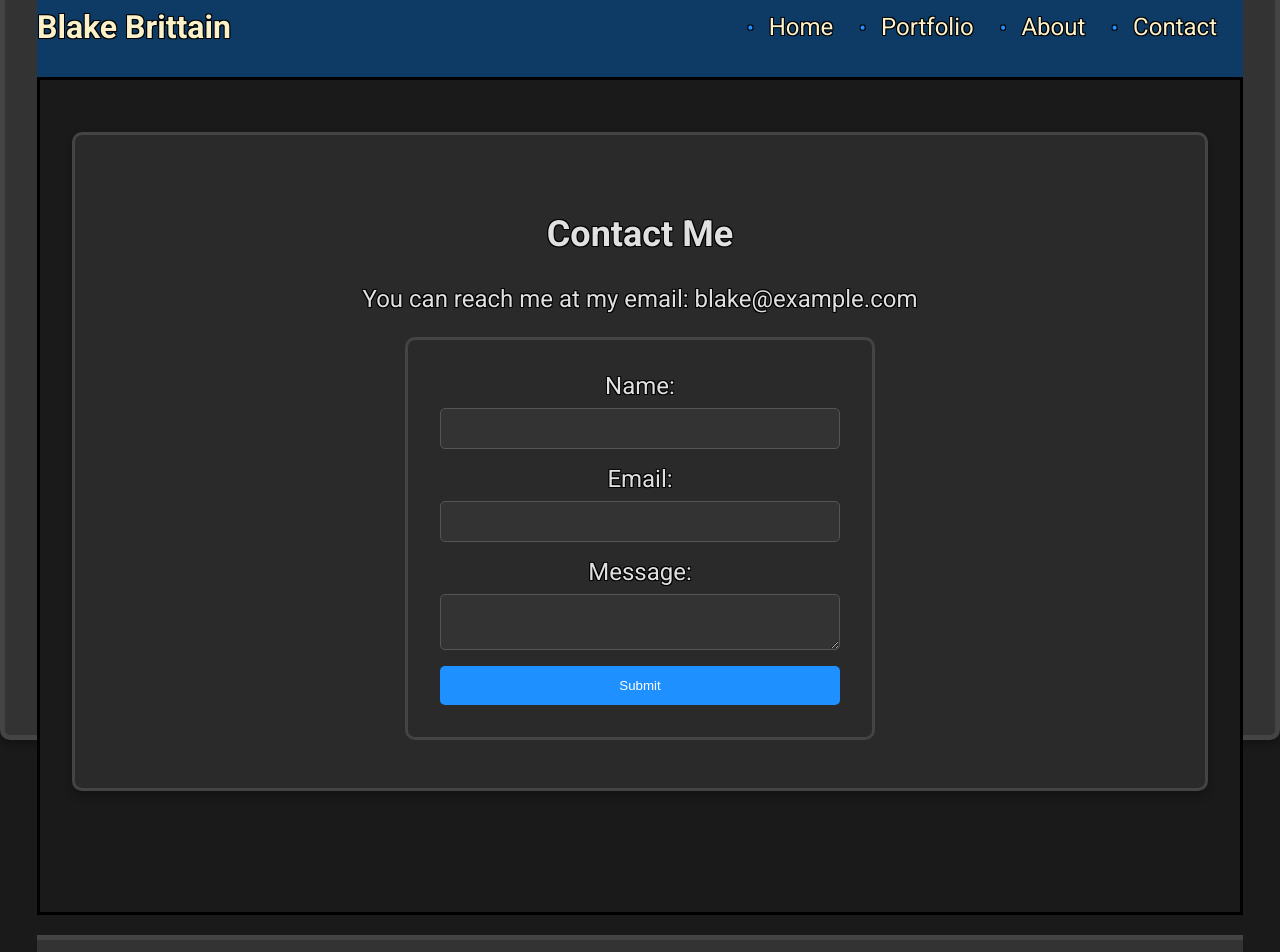
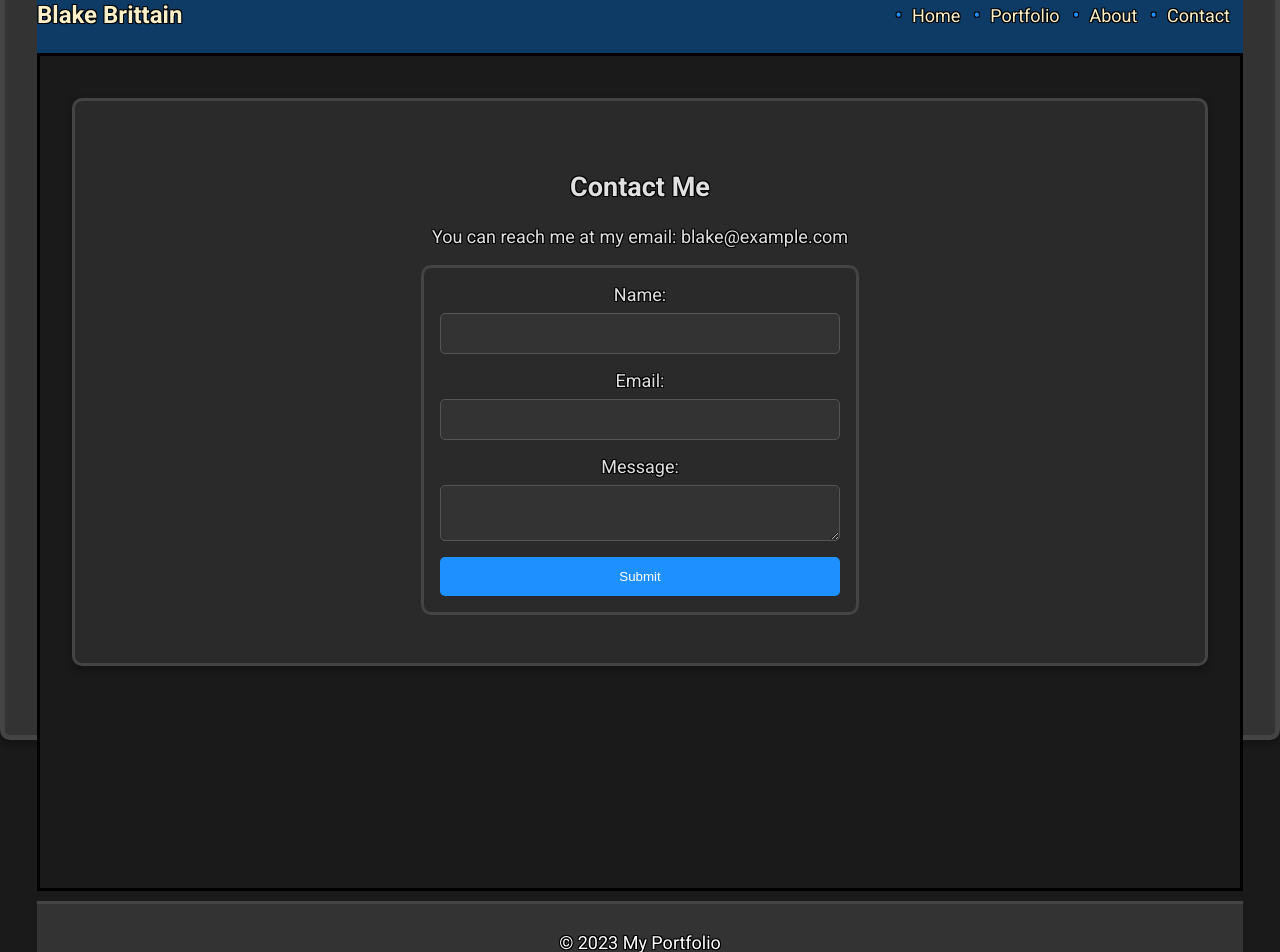
Before and after one commit to Blakenb/React-portfolio, a React (Vite) app: page /contact in a window 1280 px wide. Shown: the part 60-1012 px from the top of the page. Built offline with nearby package versions, Linux system fonts and the light colour scheme.

Commit message:
modified the CSS

```diff
--- a/src/App.css
+++ b/src/App.css
@@ -42,11 +42,11 @@ header, footer {
 
 header h1 {
   margin: 0;
-  font-size: 2rem; /* Adjust the font size as needed */
+  font-size: 1.5rem; /* Adjust the font size for mobile */
 }
 
 main {
-  padding: 2rem;
+  padding: 1rem;
   height: calc(100vh - 2rem); /* Adjust height to fill the remaining space */
   border: 3px solid #000; /* Bold black border */
   background-color: #1a1a1a; /* Dark background */
@@ -54,12 +54,12 @@ main {
 
 /* Common section styles */
 .section {
-  padding: 2rem;
+  padding: 1rem;
   background-color: #2a2a2a; /* Slightly lighter dark background */
   color: #e0e0e0; /* Light text color */
   border: 3px solid #444; /* Dark grey border */
   border-radius: 10px; /* Rounded corners */
-  margin-bottom: 2rem;
+  margin-bottom: 1rem;
   box-shadow: 0 4px 8px rgba(0, 0, 0, 0.3); /* Stronger shadow */
 }
 
@@ -91,7 +91,7 @@ main {
 
 .card {
   margin: 0; /* Remove margin */
-  padding: 2rem;
+  padding: 1rem;
   border: 5px solid #000; /* Black border */
   border-radius: 10px; /* Rounded corners */
   width: 100%; /* Full width */
@@ -121,7 +121,7 @@ main {
 a {
   color: #1e90ff; /* Dodger blue for links */
   text-decoration: none;
-  font-size: 22px; /* Increase link font size */
+  font-size: 18px; /* Adjust link font size for mobile */
 }
 
 a:hover {
@@ -129,26 +129,26 @@ a:hover {
 }
 
 .about-me a {
-  font-size: 32px; /* Increase GitHub link font size */
+  font-size: 24px; /* Adjust GitHub link font size for mobile */
 }
 
 section {
-  margin: 20px 0;
-  padding: 20px;
+  margin: 10px 0;
+  padding: 10px;
   background-color: #2a2a2a; /* Darker section background */
-  border: 5px solid #444; /* Dark grey border */
+  border: 3px solid #444; /* Dark grey border */
   border-radius: 10px; /* Rounded corners */
-  font-size: 24px; /* Section font size */
+  font-size: 18px; /* Adjust section font size for mobile */
 }
 
 footer {
-  margin-top: 20px;
+  margin-top: 10px;
   padding: 10px;
   background-color: #333;
   color: white;
   text-align: center;
-  border-top: 5px solid #444; /* Dark grey border */
-  font-size: 22px; /* Increase footer font size */
+  border-top: 3px solid #444; /* Dark grey border */
+  font-size: 18px; /* Adjust footer font size for mobile */
 }
 
 ul {
@@ -158,7 +158,7 @@ ul {
 
 ul li {
   display: inline; /* Display list items inline */
-  margin-right: 10px; /* Reduce space between items */
+  margin-right: 5px; /* Reduce space between items */
 }
 
 ul li::before {
@@ -168,14 +168,14 @@ ul li::before {
 }
 
 nav {
-  margin: 20px 0;
+  margin: 10px 0;
 }
 
 nav a {
-  margin: 0 10px;
+  margin: 0 5px;
   color: #1e90ff; /* Light text color */
   text-decoration: none;
-  font-size: 24px; /* Increase link font size */
+  font-size: 18px; /* Adjust link font size for mobile */
 }
 
 nav a:hover {
@@ -191,7 +191,7 @@ nav ul {
 }
 
 nav ul li {
-  margin-right: 1rem;
+  margin-right: 0.5rem;
 }
 
 nav ul li a {
@@ -228,11 +228,11 @@ form {
   display: flex;
   flex-direction: column;
   gap: 1rem;
-  max-width: 400px;
+  max-width: 100%; /* Full width for mobile */
   margin: 0 auto;
   border: 3px solid #444; /* Dark grey border */
   background-color: #2a2a2a; /* Dark background */
-  padding: 2rem;
+  padding: 1rem; /* Adjust padding for mobile */
   border-radius: 10px; /* Rounded corners */
 }
 
@@ -271,10 +271,10 @@ form button:hover {
 .portfolio {
   background-color: #2a2a2a; /* Slightly lighter dark background */
   color: #e0e0e0; /* Light text color */
-  padding: 2rem;
+  padding: 1rem; /* Adjust padding for mobile */
   border-radius: 10px;
-  margin: 2rem auto;
-  max-width: 600px; /* Limit the width */
+  margin: 1rem auto;
+  max-width: 100%; /* Full width for mobile */
   box-shadow: 0 4px 8px rgba(0, 0, 0, 0.3); /* Stronger shadow */
 }
 
@@ -297,7 +297,7 @@ form button:hover {
 }
 
 .portfolio {
-  padding: 2rem;
+  padding: 1rem;
   background-color: #1a1a1a; /* Match the dark background */
   color: #e0e0e0; /* Match the light text color */
 }
@@ -310,7 +310,7 @@ form button:hover {
   font-weight: bold;
   color: #b0b0b0; /* Slightly darker grey text color */
   margin-right: auto; /* Pushes the name to the left */
-  font-size: 2.5rem; /* Increase font size */
+  font-size: 1.5rem; /* Adjust font size for mobile */
   margin-left: 0; /* Ensure it is aligned to the left */
   text-shadow: 2px 2px 0 #000; /* Bold black text shadow */
 }
@@ -339,11 +339,11 @@ form button:hover {
   background-color: #2a2a2a; /* Dark background */
   color: #e0e0e0; /* Light text color */
   font-family: Arial, sans-serif;
-  font-size: 18px; /* Base font size */
+  font-size: 16px; /* Adjust base font size for mobile */
   padding: 1rem; /* Add padding */
   border-radius: 10px; /* Rounded corners */
   margin: 1rem auto; /* Center the section with margin */
-  max-width: 80%; /* Limit the width */
+  max-width: 100%; /* Full width for mobile */
   text-align: center; /* Center the text */
   box-shadow: 0 4px 8px rgba(0, 0, 0, 0.3); /* Stronger shadow */
 }
@@ -375,10 +375,10 @@ form button:hover {
 .contact {
   background-color: #2a2a2a; /* Slightly lighter dark background */
   color: #e0e0e0; /* Light text color */
-  padding: 2rem;
+  padding: 1rem; /* Adjust padding for mobile */
   border-radius: 10px;
-  margin: 2rem auto;
-  max-width: 600px; /* Limit the width */
+  margin: 1rem auto;
+  max-width: 100%; /* Full width for mobile */
   box-shadow: 0 4px 8px rgba(0, 0, 0, 0.3); /* Stronger shadow */
   text-align: left; /* Align text to the left */
 }
@@ -417,7 +417,7 @@ form button:hover {
   cursor: pointer;
   transition: background-color 0.3s ease;
   align-self: center; /* Center the button */
-  width: 50%; /* Button width */
+  width: 100%; /* Full width for mobile */
 }
 
 .contact button:hover {
```
